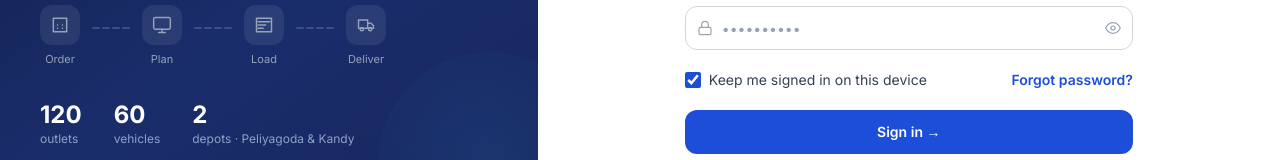
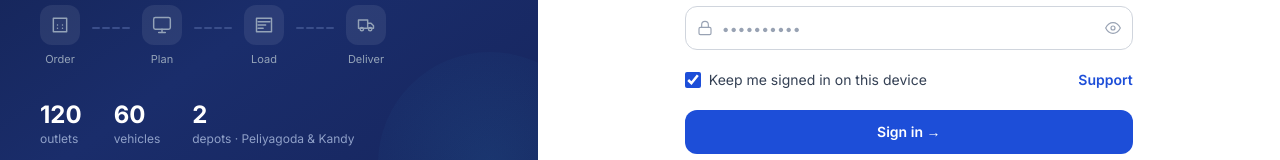
Before and after one commit to Cognix-0/DarkHorse_WaypointConnect, a React (Vite) app in the folder apps/web/: page /login in a window 1280 px wide. Shown: the part 444-604 px from the top of the page. Built offline with nearby package versions, Linux system fonts and the light colour scheme.

Commit message:
Update login password link text to Support

```diff
--- a/apps/web/src/Login.tsx
+++ b/apps/web/src/Login.tsx
@@ -227,7 +227,7 @@ export function Login() {
                   onClick={() => setForgotModal(true)}
                   className="text-sm font-semibold text-primary hover:text-primary-hover transition"
                 >
-                  Forgot password?
+                  Support
                 </button>
               </div>
 
@@ -311,7 +311,7 @@ function ForgotPasswordModal({ initialEmail, onClose }: { initialEmail: string;
   }
 
   return (
-    <Modal title="Forgot Password / Support Request" onClose={onClose}>
+    <Modal title="Support Request" onClose={onClose}>
       {done ? (
         <div className="space-y-4 py-2">
           <div className="p-3 bg-ok-soft text-ok border border-ok/30 rounded-xl text-sm font-medium">
```
